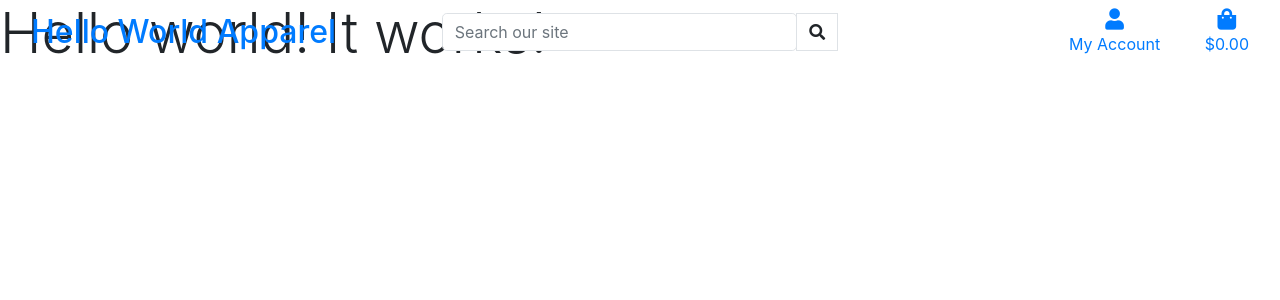
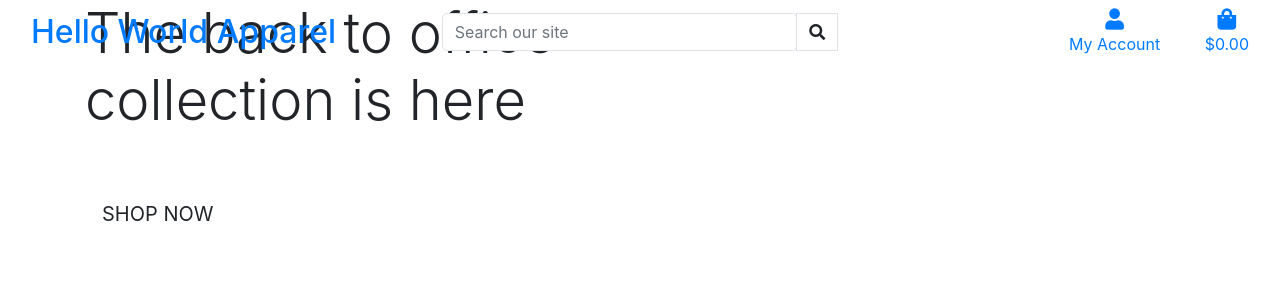
Before and after one commit to orlamadden/hello-world-apparel, a Django app: page / in a window 1280 px wide. Shown: the top 300 px of the page. Run offline with Django 3.2, Linux system fonts and the light colour scheme; some libraries are stand-ins or nearby versions.

Commit message:
added base section for future customisation

```diff
--- a/home/templates/home/index.html
+++ b/home/templates/home/index.html
@@ -1,8 +1,21 @@
 {% extends 'base.html' %}
+
 {% load static %}
 
 {% block content %}
 
-<h1 class="display-4">Hello world! It works!</h1>
-
+<div class="container h-100">
+	<div class="row h-100">
+		<div class="col-7 col-md-6 my-auto">
+			<h1 class="display-4 logo-font text-black">
+				The back to office collection is here
+			</h1>
+			<div class="my-5">
+				<h4>
+					<a href="" class="shop-now-btn btn btn-lg rounded-lg text-uppercase py-3">Shop Now</a>
+				</h4>
+			</div>
+		</div>
+	</div>
+</div>
 {% endblock %}
```
